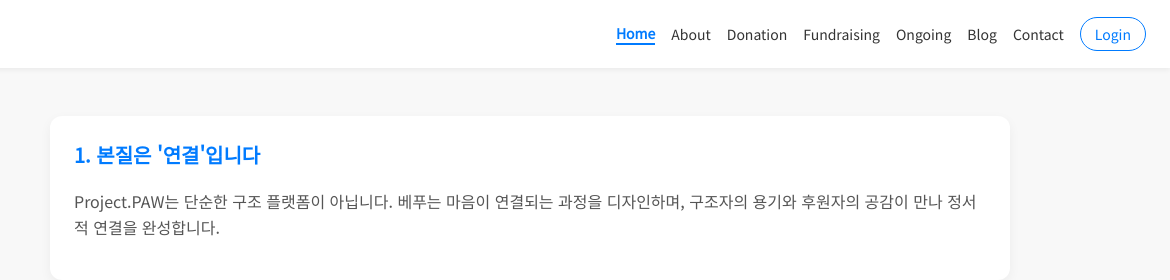
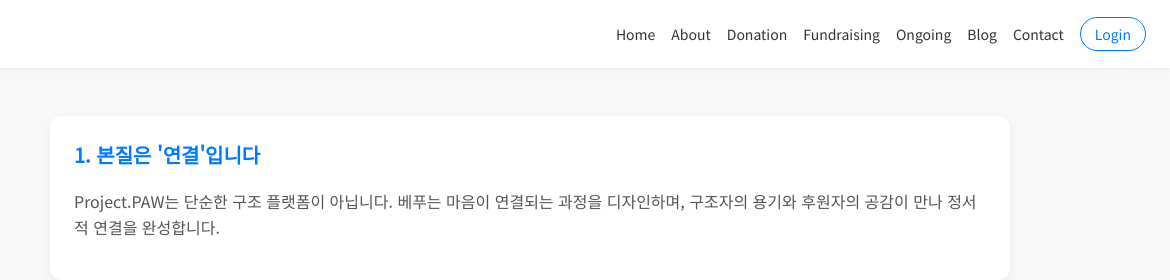
Before and after one commit to projectpaw2025/PAW, a website: page about.html in a window 1280 px wide. Shown: the top 280 px of the page, 110-1280 px from the left. Drawn offline with Linux system fonts and the light colour scheme.

Commit message:
Update about.html

```diff
--- a/about.html
+++ b/about.html
@@ -79,7 +79,7 @@
   <header>
     <img src="logo.png" alt="PAW Logo" height="36">
     <nav>
-      <a href="#" class="active">Home</a>
+      <a href="index.html">Home</a>
       <a href="about.html">About</a>
       <a href="Donation.html#donation-section">Donation</a>
       <a href="Fundraising.html">Fundraising</a>
```
